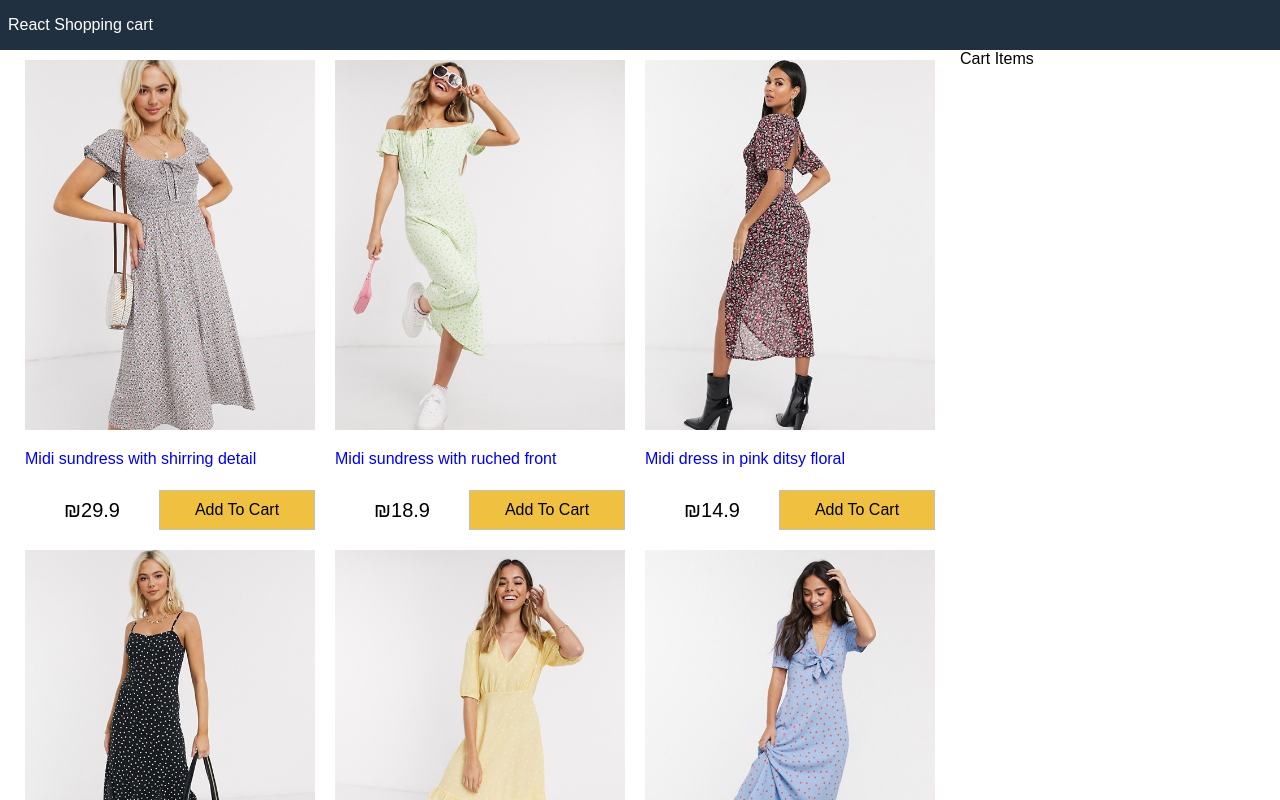
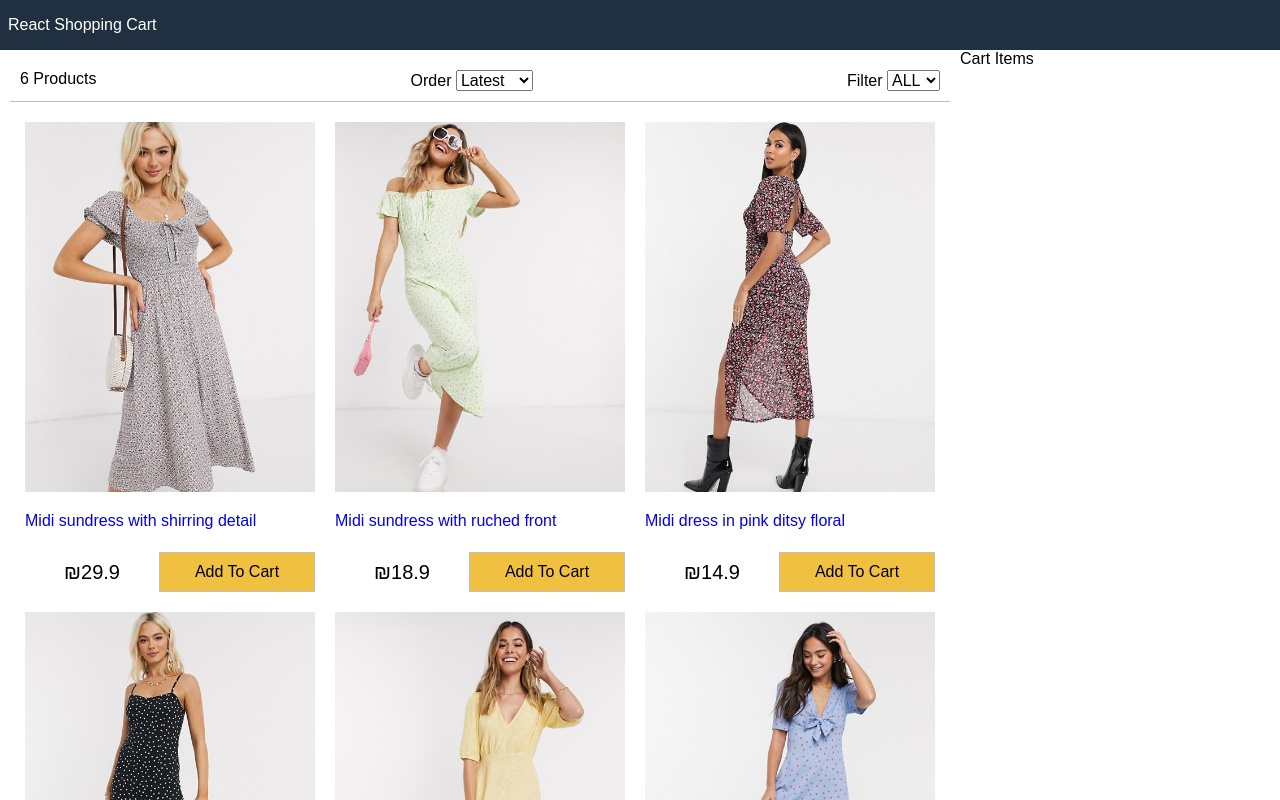
Before and after one commit to yanivkr7/react-shopping-cart, a React (Create React App) app: page / in a window 1280 px wide. Shown: the top 800 px of the page. Built offline with nearby package versions, Linux system fonts and the light colour scheme.

Commit message:
Filter component

```diff
--- a/src/App.js
+++ b/src/App.js
@@ -1,6 +1,7 @@
 import React,{Component} from 'react';
 import data from './data.json';
 import Products from './components/products/products.component';
+import Filter from './components/filter/filter.component';
 
 //Feature 1
 class App extends Component {
@@ -12,15 +13,60 @@
       sort:''
     }
   }
+
+  filterProducts= (event)=>{
+    if(event.target.value===''){
+      this.setState({
+        size: event.target.value,
+        products: data.products
+      })
+    }else{
+      this.setState(
+        {
+          size: event.target.value,
+          products: data.products.filter(product=>product.availableSizes.indexOf(event.target.value)>=0)
+        }
+      );
+    }
+  }
+
+  sortProducts = (event)=>{
+    const sort = event.target.value;
+    this.setState(state=>({
+      sort:sort,
+      products: state.products.slice()
+        .sort((a,b)=>
+          sort === 'lowest'
+           ? a.price > b.price
+             ? 1
+             : -1
+           : sort === 'highest'
+           ? a.price < b.price
+            ? 1
+            : -1
+            : a._id > b._id
+            ? 1
+            : -1
+        )
+    }))
+  }
+
+
   render(){
   return (
     <div className="grid-container">
       <header>
-        <a href='/'>React Shopping cart</a>
+        <a href='/'>React Shopping Cart</a>
       </header>
       <main>
         <div className='content'>
           <div className='main'>
+            <Filter count={this.state.products.length}
+              size={this.state.size}
+              sort={this.state.sort}
+              filterProducts={this.filterProducts}
+              sortProducts={this.sortProducts}
+              />
             <Products products={this.state.products}/>
           </div>
           <div className='sidebar'>Cart Items</div>
--- /dev/null
+++ b/src/components/filter/filter.component.jsx
@@ -0,0 +1,31 @@
+import React, { Component } from 'react'
+import './filter.styles.scss'
+export class Filter extends Component {
+    render() {
+        return (
+            <div className='filter'>
+                <div className='filter-results'>{this.props.count} Products</div>
+                <div className='filter-sort'>
+                    Order <select value={this.props.sort} onChange={this.props.sortProducts}>
+                        <option>Latest</option>
+                        <option value="lowest">Lowest</option>
+                        <option value="highest">Highest</option>
+                    </select>
+                </div>
+                <div className='filter-size'>
+                    Filter <select value={this.props.order} onChange={this.props.filterProducts}>
+                        <option value=''>ALL</option>
+                        <option value='XS'>XS</option>
+                        <option value='S'>S</option>
+                        <option value='M'>M</option>
+                        <option value='L'>L</option>
+                        <option value='XL'>XL</option>
+                        <option value='XXL'>XXL</option>
+                    </select>
+                </div>
+            </div>
+        )
+    }
+}
+
+export default Filter;
--- /dev/null
+++ b/src/components/filter/filter.styles.scss
@@ -0,0 +1,7 @@
+.filter {
+    display: flex;
+    justify-content: space-between;
+    padding: 1rem;
+    margin: 1rem;
+    border-bottom: 0.1rem #c0c0c0 solid;
+}
--- a/src/components/products/products.component.jsx
+++ b/src/components/products/products.component.jsx
@@ -14,7 +14,7 @@
                                 <img src={product.image} alt={product.title}/>
                                 <p>{product.title}</p>
                             </a>
-                            <div class='product-price'>
+                            <div className='product-price'>
                                 <div>{formatCurrency(product.price)}</div>
                                 <button className='button primary'>
                                     Add To Cart
```
